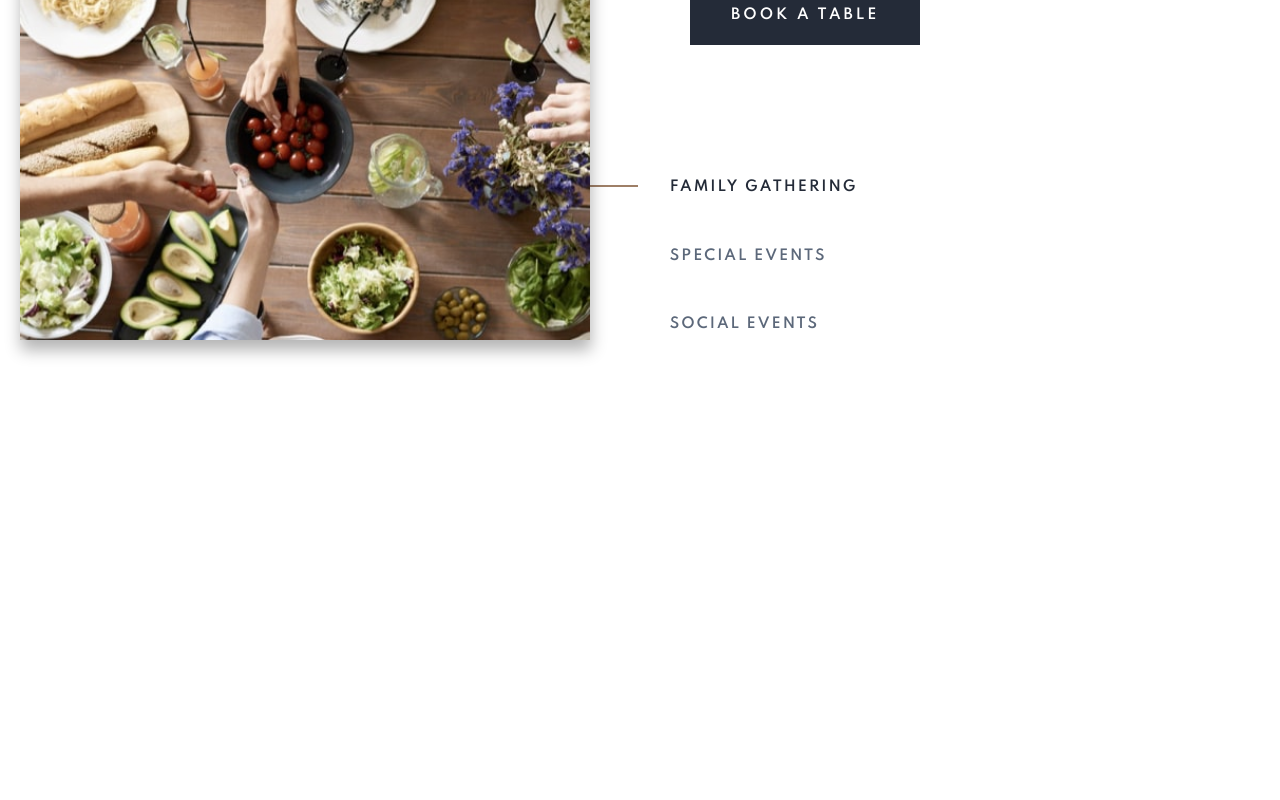
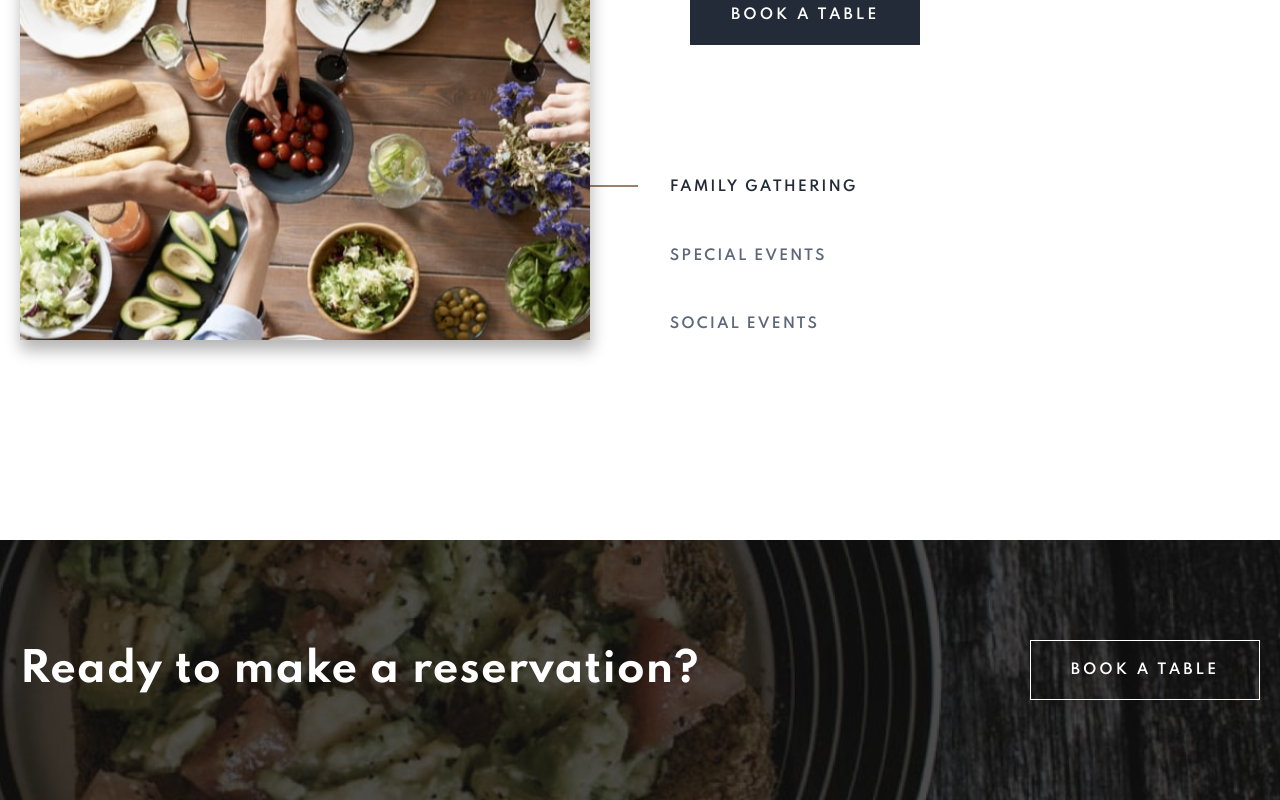
Before and after one commit to habibdev96/FEM-dine-restaurant-website, a React (Create React App) app: page / in a window 1280 px wide. Shown: the part 3912-4712 px from the top of the page. Before the commit the page ends 4452 px from the top, so only its background shows below. Built offline with nearby package versions, Linux system fonts and the light colour scheme.

Commit message:
created cta section

```diff
--- /dev/null
+++ b/src/components/Home/Cta.js
@@ -0,0 +1,32 @@
+import styled from "styled-components";
+import { SectionHeading } from "../styledElements/Headings";
+import Button from "../styledElements/Buttons";
+import bgImage from "../../assets/homepage/ready-bg-desktop.jpg";
+import { sectionSpacingMd, maxWidthLg } from "../../abstracts/Mixins";
+
+const Section = styled.section`
+  background: url(${bgImage}) center center/cover no-repeat;
+`;
+
+const Container = styled.div`
+  ${sectionSpacingMd}
+  ${maxWidthLg}
+  display: flex;
+  align-items: center;
+  justify-content: space-between;
+`;
+
+const Cta = () => {
+  return (
+    <Section>
+      <Container>
+        <SectionHeading light>Ready to make a reservation?</SectionHeading>
+        <Button primary to="/Booking">
+          Book a table
+        </Button>
+      </Container>
+    </Section>
+  );
+};
+
+export default Cta;
--- a/src/pages/Home.js
+++ b/src/pages/Home.js
@@ -3,6 +3,7 @@ import AboutSectionOne from "../components/Home/AboutSectionOne";
 import AboutSectionTwo from "../components/Home/AboutSectionTwo";
 import Highlights from "../components/Home/Highlights";
 import Features from "../components/Home/Features";
+import Cta from "../components/Home/Cta";
 
 const Home = () => {
   return (
@@ -13,6 +14,7 @@ const Home = () => {
         <AboutSectionTwo />
         <Highlights />
         <Features />
+        <Cta />
       </main>
     </>
   );
```
